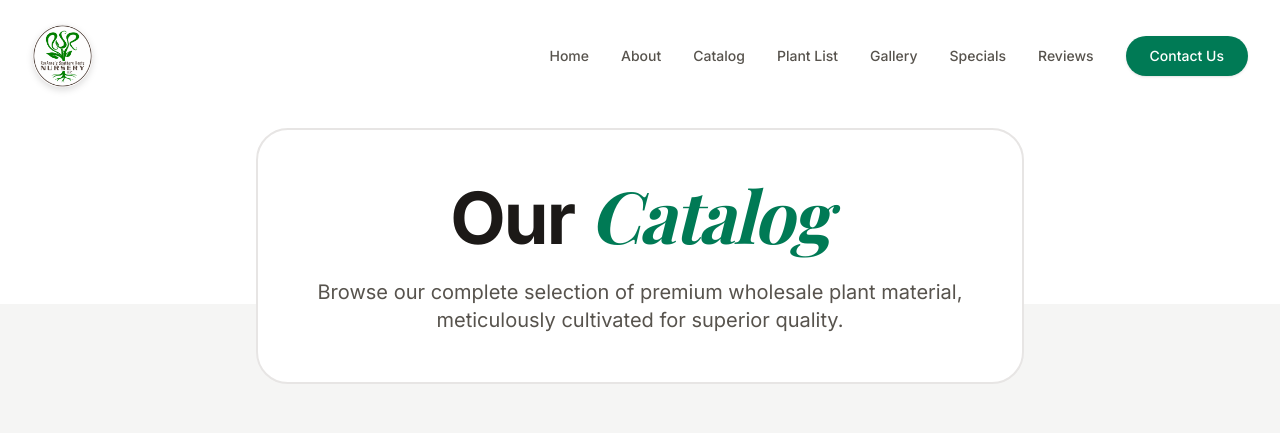
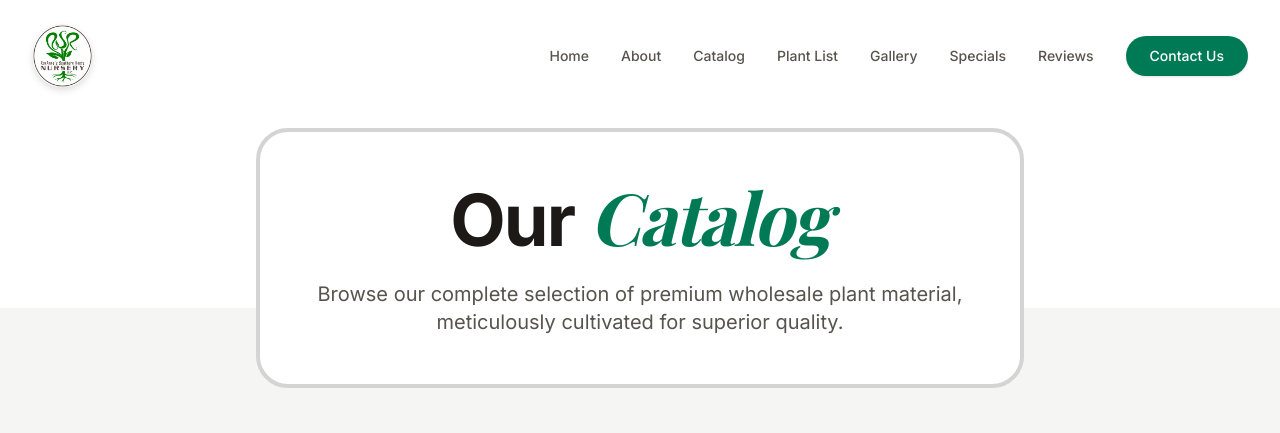
Before and after one commit to Founditmarketing/nursery, a React (Vite) app: page /catalog in a window 1280 px wide. Shown: the top 433 px of the page. Built offline with nearby package versions, Linux system fonts and the light colour scheme; a web font is replaced by a local one.

Commit message:
Style: border-4 with neutral grey #D4D4D4 on catalog card

```diff
--- a/src/pages/Catalog.tsx
+++ b/src/pages/Catalog.tsx
@@ -11,7 +11,7 @@ export default function Catalog() {
                         initial={{ opacity: 0, y: 20 }}
                         animate={{ opacity: 1, y: 0 }}
                         transition={{ duration: 0.8, ease: [0.22, 1, 0.36, 1] }}
-                        className="bg-white rounded-[2rem] border-2 border-stone-200 px-8 py-12 text-center max-w-3xl mx-auto relative z-10 -mb-24"
+                        className="bg-white rounded-[2rem] border-4 border-[#D4D4D4] px-8 py-12 text-center max-w-3xl mx-auto relative z-10 -mb-24"
                     >
                         <h1 className="text-5xl md:text-7xl font-bold text-stone-900 mb-6 tracking-tight">
                             Our <span className="font-serif italic text-emerald-700">Catalog</span>
```
